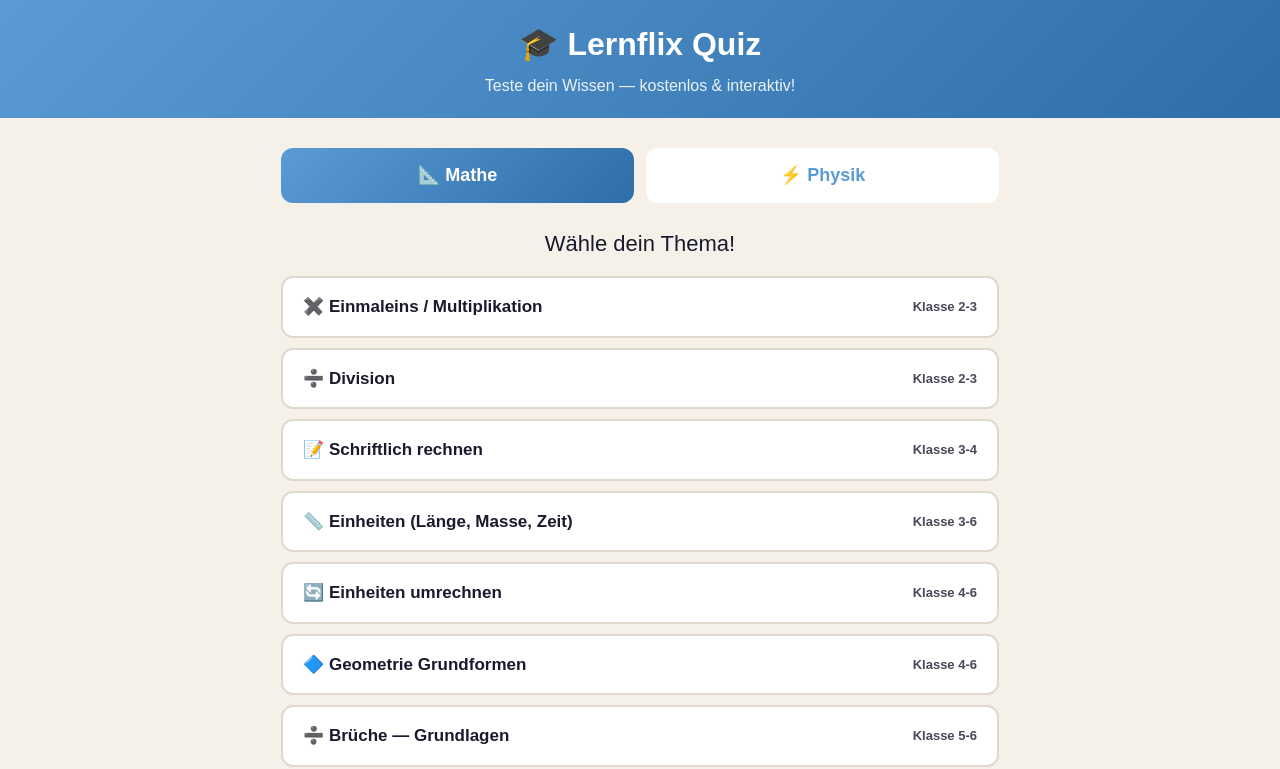
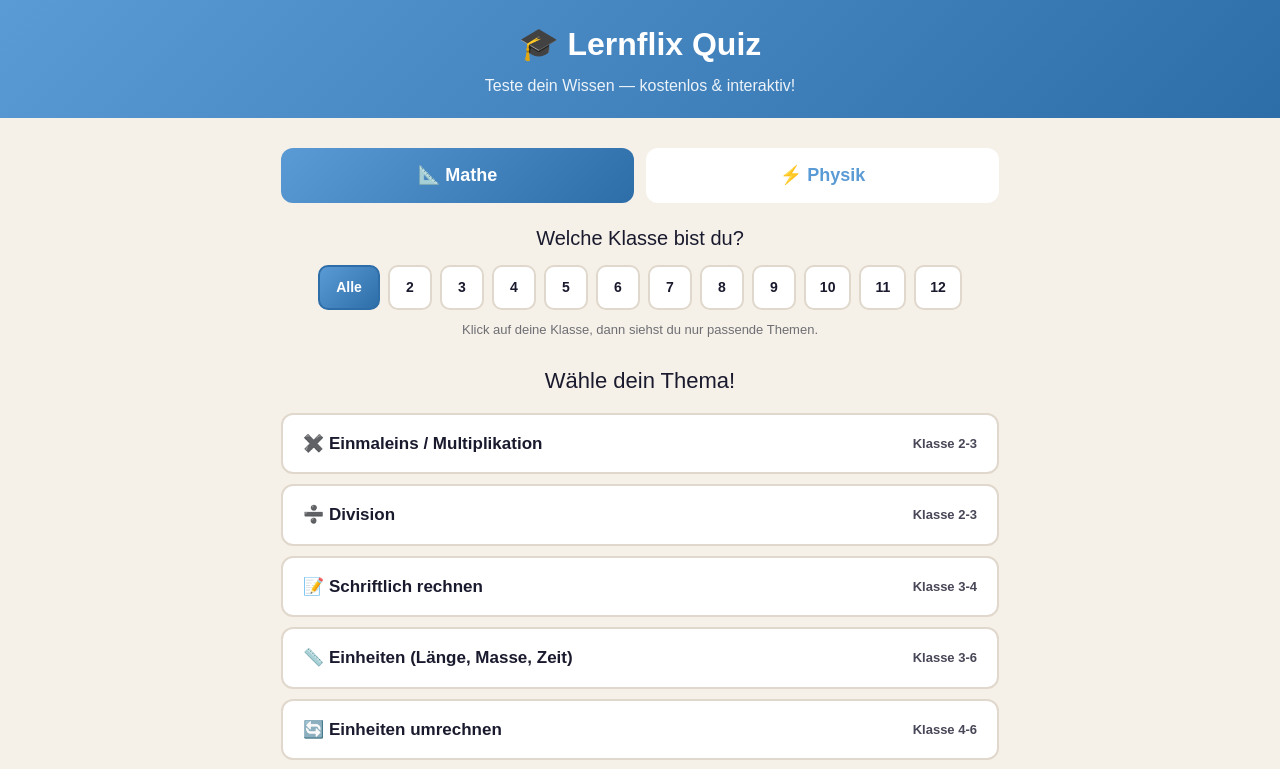
Before and after one commit to kleanacarciu-pixel/lernflix, a Next.js app: page /quiz in a window 1280 px wide. Shown: the top 769 px of the page. Built offline with nearby package versions, Linux system fonts and the light colour scheme.

Commit message:
quiz klassen-filter nach fach-auswahl
- Nach Mathe/Physik-Auswahl: Klassenbuttons 2..12 plus 'Alle'
- Themenliste wird gefiltert auf die gewaehlte Klasse
- Hint falls Klasse keine Themen hat

```diff
--- a/app/quiz/page.tsx
+++ b/app/quiz/page.tsx
@@ -98,6 +98,7 @@ export default function QuizPage() {
   const [antwortGezeigt, setAntwortGezeigt] = useState(false);
   const [zufallsEmoji, setZufallsEmoji] = useState("");
   const [aktiverTab, setAktiverTab] = useState<"mathe" | "physik">("mathe");
+  const [klassenFilter, setKlassenFilter] = useState<number | null>(null);
   const vorgeladeneRef = useRef<Frage[]>([]);
 
   useEffect(() => {
@@ -179,8 +180,20 @@ export default function QuizPage() {
 
   const gesamtFragen = fragen && fragen.length > 0 ? fragen.length : 1;
   const prozent = Math.round((punkte / gesamtFragen) * 100);
-  const mathThemen = THEMEN.filter(t => t.fach === "mathe");
-  const physikThemen = THEMEN.filter(t => t.fach === "physik");
+
+  function passtZuKlasse(themaKlasse: string, gewaehlteKlasse: number | null): boolean {
+    if (gewaehlteKlasse === null) return true;
+    const match = themaKlasse.match(/(\d+)(?:\s*-\s*(\d+))?/);
+    if (!match) return false;
+    const start = parseInt(match[1]);
+    const ende = match[2] ? parseInt(match[2]) : start;
+    return gewaehlteKlasse >= start && gewaehlteKlasse <= ende;
+  }
+
+  const aktiveThemen = THEMEN.filter((t) => t.fach === aktiverTab && passtZuKlasse(t.klasse, klassenFilter));
+  const mathThemen = aktiveThemen;
+  const physikThemen = aktiveThemen;
+  const verfuegbareKlassen = Array.from({ length: 11 }, (_, i) => i + 2); // 2..12
 
   return (
     <div style={{ minHeight: "100vh", background: "#f5f0e8", fontFamily: "Arial, sans-serif" }}>
@@ -193,19 +206,41 @@ export default function QuizPage() {
 
         {schritt === "auswahl" && (
           <div>
-            <div style={{ display: "flex", gap: "12px", marginBottom: "24px" }}>
-              <button onClick={() => { setAktiverTab("mathe"); setThema(""); }}
+            <div style={{ display: "flex", gap: "12px", marginBottom: "20px" }}>
+              <button onClick={() => { setAktiverTab("mathe"); setThema(""); setKlassenFilter(null); }}
                 style={{ flex: 1, padding: "14px", borderRadius: "12px", border: "none", cursor: "pointer", fontSize: "18px", fontWeight: "700", background: aktiverTab === "mathe" ? "linear-gradient(135deg, #5b9bd5, #2d6da8)" : "white", color: aktiverTab === "mathe" ? "white" : "#5b9bd5" }}>
                 📐 Mathe
               </button>
-              <button onClick={() => { setAktiverTab("physik"); setThema(""); }}
+              <button onClick={() => { setAktiverTab("physik"); setThema(""); setKlassenFilter(null); }}
                 style={{ flex: 1, padding: "14px", borderRadius: "12px", border: "none", cursor: "pointer", fontSize: "18px", fontWeight: "700", background: aktiverTab === "physik" ? "linear-gradient(135deg, #5b9bd5, #2d6da8)" : "white", color: aktiverTab === "physik" ? "white" : "#5b9bd5" }}>
                 ⚡ Physik
               </button>
             </div>
 
+            <h2 style={{ color: "#1a1a2e", textAlign: "center", fontSize: "20px", marginBottom: "12px" }}>Welche Klasse bist du?</h2>
+            <div style={{ display: "flex", gap: "8px", flexWrap: "wrap", marginBottom: "10px", justifyContent: "center" }}>
+              <button onClick={() => { setKlassenFilter(null); setThema(""); }}
+                style={{ padding: "10px 16px", borderRadius: "10px", border: `2px solid ${klassenFilter === null ? "#2d6da8" : "#e0d8cc"}`, background: klassenFilter === null ? "linear-gradient(135deg, #5b9bd5, #2d6da8)" : "white", color: klassenFilter === null ? "white" : "#1a1a2e", cursor: "pointer", fontWeight: 700, fontSize: "14px" }}>
+                Alle
+              </button>
+              {verfuegbareKlassen.map((k) => (
+                <button key={k} onClick={() => { setKlassenFilter(k); setThema(""); }}
+                  style={{ padding: "10px 14px", borderRadius: "10px", border: `2px solid ${klassenFilter === k ? "#2d6da8" : "#e0d8cc"}`, background: klassenFilter === k ? "linear-gradient(135deg, #5b9bd5, #2d6da8)" : "white", color: klassenFilter === k ? "white" : "#1a1a2e", cursor: "pointer", fontWeight: 700, fontSize: "14px", minWidth: "44px" }}>
+                  {k}
+                </button>
+              ))}
+            </div>
+            <p style={{ color: "#6e6e73", fontSize: "13px", textAlign: "center", margin: "0 0 24px" }}>
+              {klassenFilter === null ? "Klick auf deine Klasse, dann siehst du nur passende Themen." : `Themen für Klasse ${klassenFilter}`}
+            </p>
+
             <h2 style={{ color: "#1a1a2e", textAlign: "center", fontSize: "22px", marginBottom: "16px" }}>Wähle dein Thema!</h2>
             <div style={{ display: "grid", gap: "10px", marginBottom: "28px" }}>
+              {(aktiverTab === "mathe" ? mathThemen : physikThemen).length === 0 && (
+                <div style={{ background: "white", padding: "20px", borderRadius: "12px", textAlign: "center", color: "#6e6e73", border: "2px dashed #e0d8cc" }}>
+                  Für Klasse {klassenFilter} gibt es in {aktiverTab === "mathe" ? "Mathe" : "Physik"} noch keine Themen. Probier eine andere Klasse oder klick auf &quot;Alle&quot;.
+                </div>
+              )}
               {(aktiverTab === "mathe" ? mathThemen : physikThemen).map((t) => (
                 <div key={t.id} onClick={() => setThema(t.id)}
                   style={{ background: thema === t.id ? "linear-gradient(135deg, #5b9bd5, #2d6da8)" : "white", color: thema === t.id ? "white" : "#1a1a2e", padding: "16px 20px", borderRadius: "12px", cursor: "pointer", border: `2px solid ${thema === t.id ? "#2d6da8" : "#e0d8cc"}`, display: "flex", justifyContent: "space-between", alignItems: "center", fontSize: "17px", fontWeight: "600", transition: "all 0.2s" }}>
```
